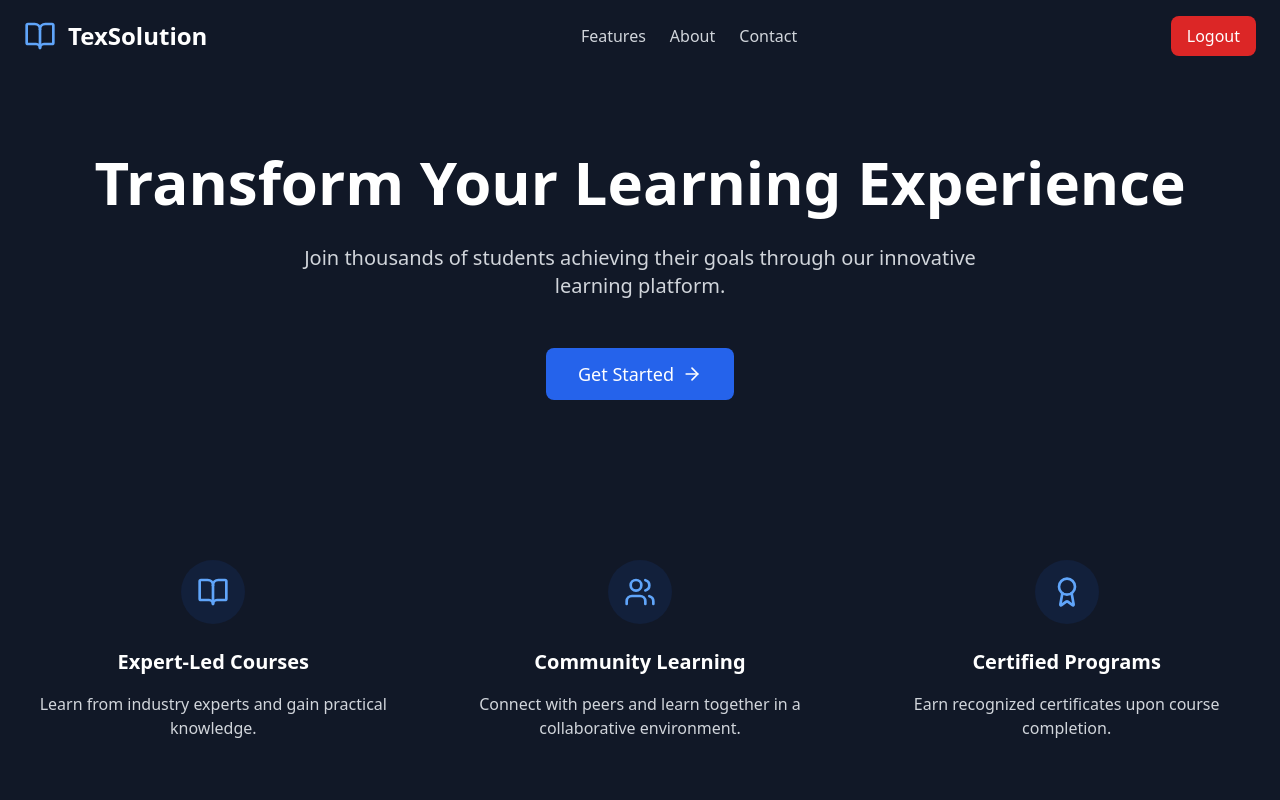
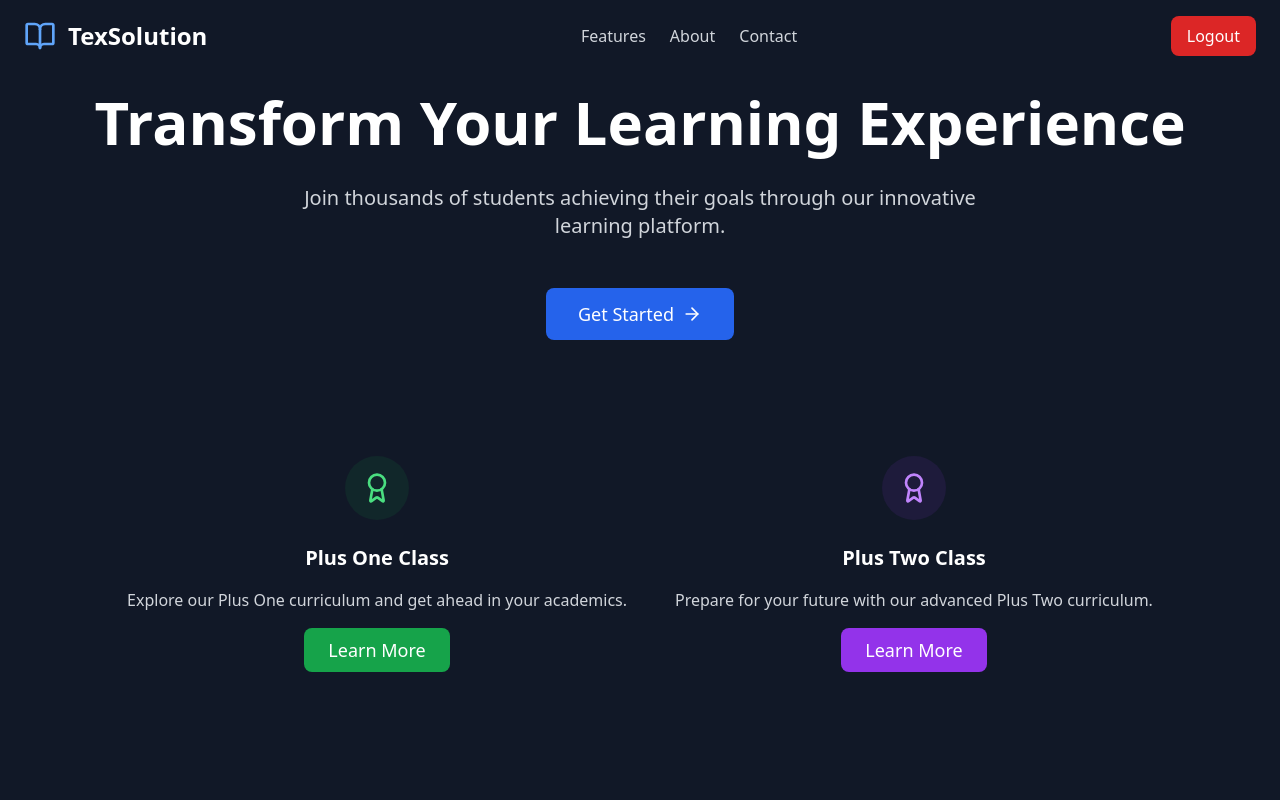
Before and after one commit to TeXSolution/keralamath, a React (Vite) app in the folder Frontend/client-app/: page / in a window 1280 px wide. Shown: the top 800 px of the page. Built offline with nearby package versions, Linux system fonts and the light colour scheme; sample sign-in values are in the browser's storage.

Commit message:
category updated

```diff
--- a/Frontend/client-app/src/App.jsx
+++ b/Frontend/client-app/src/App.jsx
@@ -5,6 +5,7 @@ import Signup from './pages/Signup'
 import Login from './pages/Login'
 import Home from './pages/Home'
 import ProtectedRoute from './Protections/ProtectedRoute'
+import PlusOnePage from './pages/PlusOnePage'
 
 function App() {
 
@@ -16,6 +17,7 @@ function App() {
         <Route path="/sample" element={<Sample />} />
 
         <Route path="/" element={ <ProtectedRoute> <Home />    </ProtectedRoute>      } />
+        <Route path="/plusone" element={ <ProtectedRoute> <PlusOnePage />    </ProtectedRoute>      } />
       </Routes>
     </Router>
   )
--- a/Frontend/client-app/src/pages/Home.jsx
+++ b/Frontend/client-app/src/pages/Home.jsx
@@ -10,6 +10,8 @@ const Landing = () => {
         localStorage.removeItem('refresh_token');
         navigate('/');
     };
+
+
     return (
         <div className="min-h-screen bg-gray-900">
             {/* Navigation */}
@@ -47,7 +49,7 @@ const Landing = () => {
             </nav>
 
             {/* Hero Section */}
-            <div className="container mx-auto px-6 py-20 text-center">
+            <div className="container mx-auto px-6 py-5 text-center">
                 <h1 className="text-5xl md:text-6xl font-bold text-white mb-8">
                     Transform Your Learning Experience
                 </h1>
@@ -56,13 +58,46 @@ const Landing = () => {
                 </p>
                 <Link
                     to="/signup"
-                    className="inline-flex items-center px-8 py-3 text-lg font-medium text-white bg-blue-600 rounded-lg hover:bg-blue-700"
+                    className="inline-flex items-center px-8 py-3 text-lg font-medium text-white bg-blue-600 rounded-lg hover:bg-blue-700 mb-4"
                 >
                     Get Started <ArrowRight className="ml-2 w-5 h-5" />
                 </Link>
             </div>
 
-            {/* Features */}
+            {/* Plus One and Plus Two Classes - Centered */}
+            <div className="container mx-auto px-6 py-20 flex justify-center space-x-12">
+                {/* Plus One Class Card */}
+                <div className="text-center">
+                    <div className="bg-green-600/10 p-4 rounded-full w-16 h-16 mx-auto mb-6 flex items-center justify-center">
+                        <Award className="w-8 h-8 text-green-400" />
+                    </div>
+                    <h3 className="text-xl font-semibold text-white mb-4">Plus One Class</h3>
+                    <p className="text-gray-300">Explore our Plus One curriculum and get ahead in your academics.</p>
+                    <Link
+                        to="/plusone"
+                        className="inline-block mt-4 px-6 py-2 text-lg font-medium text-white bg-green-600 rounded-lg hover:bg-green-700"
+                    >
+                        Learn More
+                    </Link>
+                </div>
+
+                {/* Plus Two Class Card */}
+                <div className="text-center">
+                    <div className="bg-purple-600/10 p-4 rounded-full w-16 h-16 mx-auto mb-6 flex items-center justify-center">
+                        <Award className="w-8 h-8 text-purple-400" />
+                    </div>
+                    <h3 className="text-xl font-semibold text-white mb-4">Plus Two Class</h3>
+                    <p className="text-gray-300">Prepare for your future with our advanced Plus Two curriculum.</p>
+                    <Link
+                        to="/plustwo"
+                        className="inline-block mt-4 px-6 py-2 text-lg font-medium text-white bg-purple-600 rounded-lg hover:bg-purple-700"
+                    >
+                        Learn More
+                    </Link>
+                </div>
+            </div>
+
+            {/* Other Features - Bottom */}
             <div className="container mx-auto px-6 py-20" id="features">
                 <div className="grid md:grid-cols-3 gap-12">
                     <div className="text-center">
@@ -90,6 +125,9 @@ const Landing = () => {
             </div>
         </div>
     );
+
+
 }
 
+
 export default Landing;
--- a/Frontend/client-app/src/pages/Login.jsx
+++ b/Frontend/client-app/src/pages/Login.jsx
@@ -25,7 +25,7 @@ const Login = () => {
       localStorage.setItem('refresh_token', refresh);
 
       // Navigate to the dashboard or home page after successful login
-      navigate('/home');
+      navigate('/');
     } catch (err) {
       setError('Invalid username or password. Please try again.');
     }
--- /dev/null
+++ b/Frontend/client-app/src/pages/PlusOnePage.jsx
@@ -0,0 +1,37 @@
+import React, { useState } from 'react';
+import { ChevronDown } from 'lucide-react';
+
+const PlusOnePage = () => {
+    const [isOpen, setIsOpen] = useState(false);
+
+    const toggleDropdown = () => {
+        setIsOpen(!isOpen);
+    };
+
+    return (
+        <div className="min-h-screen bg-gray-900 text-white">
+            <div className="container mx-auto px-6 py-20">
+                <h2 className="text-4xl font-bold mb-8 text-center">Plus One Class Resources</h2>
+
+                <div className="bg-gray-800 p-6 rounded-lg shadow-lg">
+                    <div className="flex justify-between items-center cursor-pointer" onClick={toggleDropdown}>
+                        <h3 className="text-2xl font-semibold">Resources</h3>
+                        <ChevronDown className={`w-6 h-6 transition-transform ${isOpen ? 'rotate-180' : ''}`} />
+                    </div>
+
+                    {isOpen && (
+                        <div className="mt-4 space-y-2">
+                            <a href="#" className="block bg-gray-700 p-2 rounded hover:bg-gray-600">Chapter-wise Solutions</a>
+                            <a href="#" className="block bg-gray-700 p-2 rounded hover:bg-gray-600">Previous Year Question Papers</a>
+                            <a href="#" className="block bg-gray-700 p-2 rounded hover:bg-gray-600">Mock Tests</a>
+                            <a href="#" className="block bg-gray-700 p-2 rounded hover:bg-gray-600">Quizzes</a>
+                            <a href="#" className="block bg-gray-700 p-2 rounded hover:bg-gray-600">Performance Analytics</a>
+                        </div>
+                    )}
+                </div>
+            </div>
+        </div>
+    );
+};
+
+export default PlusOnePage;
```
